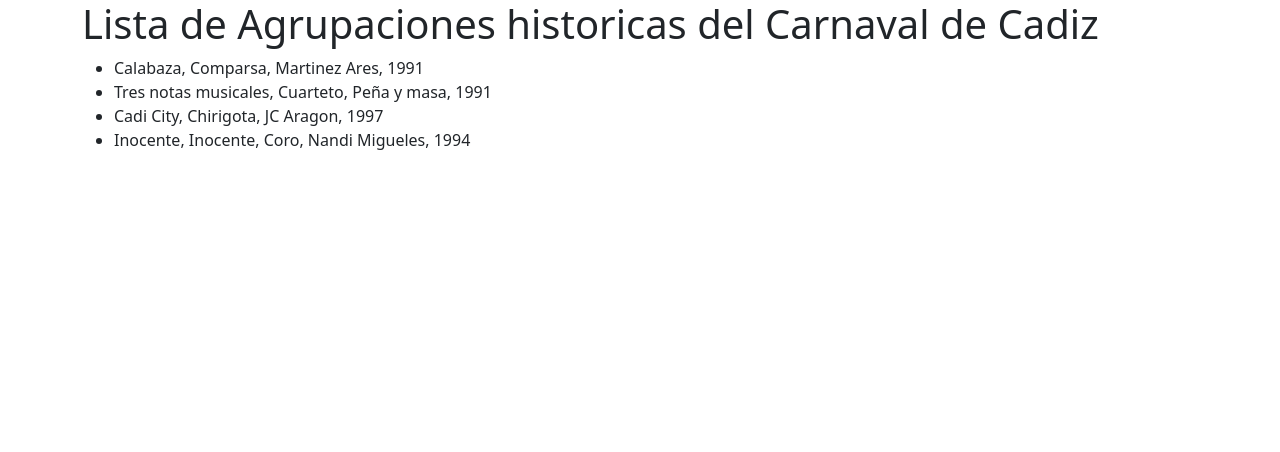
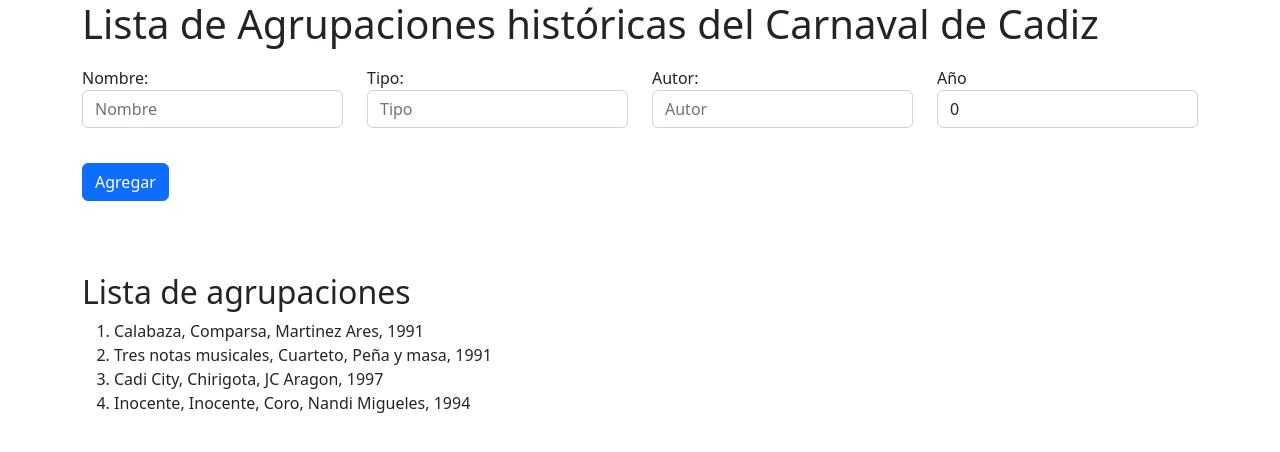
Before and after one commit to jcalerofm/2dam-empleados, an Angular app: page / in a window 1280 px wide. Shown: the top 452 px of the page. Built offline with nearby package versions, Linux system fonts and the light colour scheme.

Commit message:
html agrupaciones list

```diff
--- a/src/app/app.component.html
+++ b/src/app/app.component.html
@@ -1,10 +1,42 @@
 <div class="container">
   <div class="col">
-    <h1>{{title}}</h1>
-    <ul>
-      <li *ngFor="let agrupacion of agrupaciones">
-        {{agrupacion.nombre}}, {{agrupacion.tipo}}, {{agrupacion.autor}}, {{agrupacion.anyo}}
-      </li>
-    </ul>
+    <h1 style="padding-bottom: 10px;">{{title}}</h1>
+    <form class="form-group row">
+      <div class="form-group col-md-3">
+        <label for="nombre">Nombre:</label>
+        <input type="text" name="nombre" class="form-control" id="nombre" placeholder="Nombre"
+          [(ngModel)]="cuadroNombre">
+      </div>
+      <div class="form-group col-md-3">
+        <label for="tipo">Tipo:</label>
+        <input type="text" name="tipo" class="form-control" id="tipo" placeholder="Tipo" [(ngModel)]="cuadroTipo">
+      </div>
+      <div class="form-group col-md-3">
+        <label for="autor">Autor:</label>
+        <input type="text" name="autor" class="form-control" id="autor" placeholder="Autor" [(ngModel)]="cuadroAutor">
+      </div>
+      <div class="form-group col-md-3">
+        <label for="anyo">Año</label>
+        <input type="text" name="anyo" class="form-control" id="anyo" placeholder="Año" [(ngModel)]="cuadroAnyo">
+      </div>
+      <div class="col">
+        <button type="submit" class="btn btn-primary" (click)="agregarAgrupacion()"
+          style="margin-top: 35px;">Agregar</button>
+      </div>
+    </form>
   </div>
 </div>
+<br><br><br>
+
+<div class="container">
+  <div class="row">
+    <div class="col">
+      <h2>Lista de agrupaciones</h2>
+      <ol>
+        <li *ngFor="let agrupacion of agrupaciones">
+          {{agrupacion.nombre}}, {{agrupacion.tipo}}, {{agrupacion.autor}}, {{agrupacion.anyo}}
+        </li>
+      </ol>
+    </div>
+  </div>
+</div>
--- a/src/app/app.component.ts
+++ b/src/app/app.component.ts
@@ -7,7 +7,7 @@ import { Agrupacion } from './agrupacion.model';
   styleUrls: ['./app.component.css']
 })
 export class AppComponent {
-  title = 'Lista de Agrupaciones historicas del Carnaval de Cadiz';
+  title = 'Lista de Agrupaciones históricas del Carnaval de Cadiz';
 
   agrupaciones:Agrupacion[] = [
     new Agrupacion("Calabaza", "Comparsa", "Martinez Ares", 1991),
@@ -16,4 +16,19 @@ export class AppComponent {
     new Agrupacion("Inocente, Inocente", "Coro", "Nandi Migueles", 1994)
 
   ];
+
+  agregarAgrupacion() {
+    let laAgrupacion = new Agrupacion(this.cuadroNombre, this.cuadroTipo, this.cuadroAutor, this.cuadroAnyo);
+    this.agrupaciones.push(laAgrupacion);
+
+    this.cuadroNombre = "";
+    this.cuadroTipo = "";
+    this.cuadroAutor = "";
+    this.cuadroAnyo = 0;
+  }
+
+  cuadroNombre: string = "";
+  cuadroTipo: string = "";
+  cuadroAutor: string = "";
+  cuadroAnyo: number = 0;
 }
```
